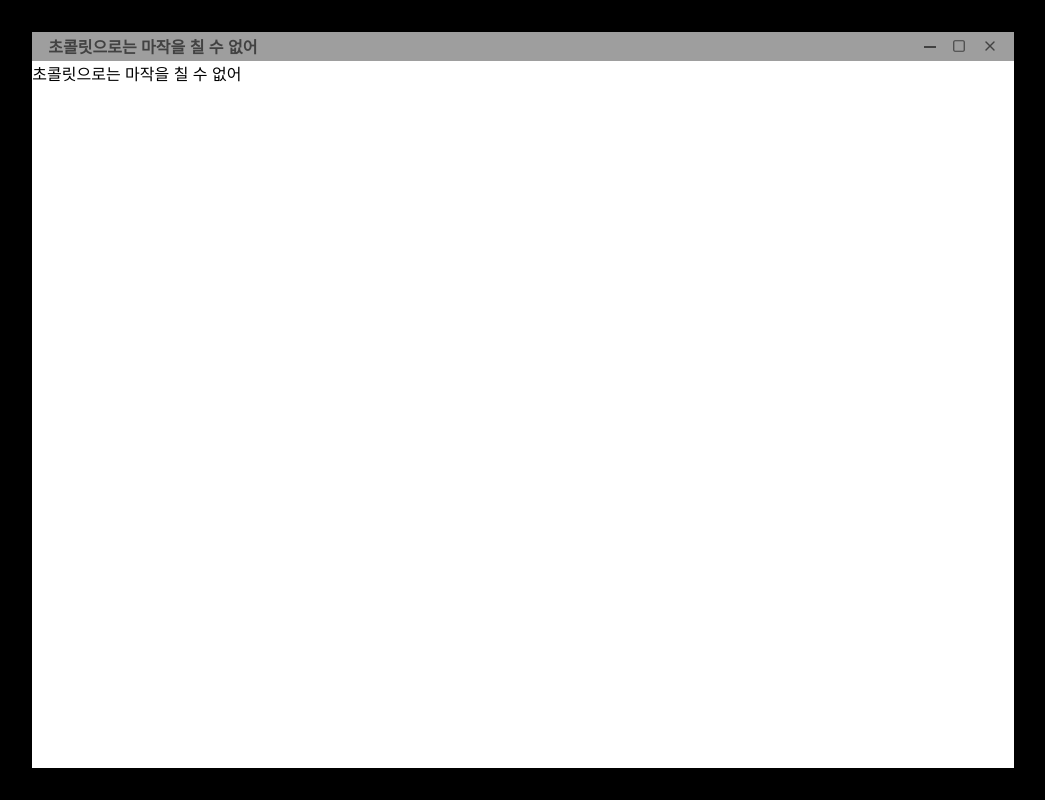
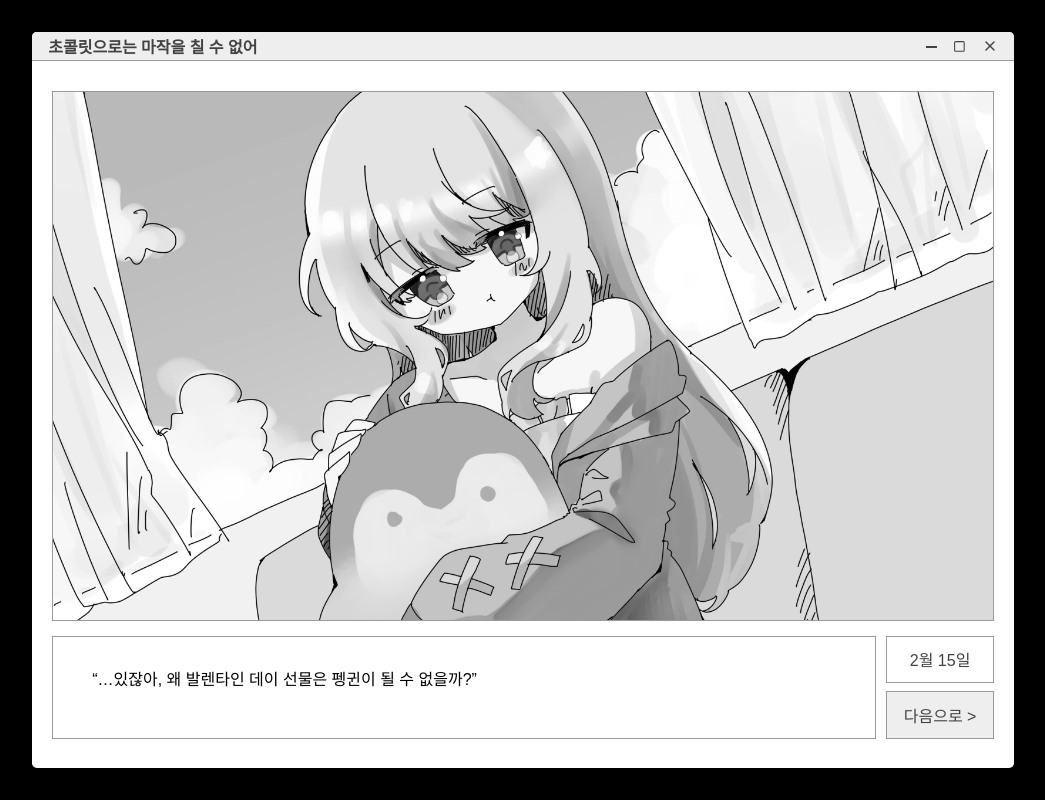
Before and after one commit to havana723/chocolate-mahjong-nai, a React (Vite) app: page / in a window 1280 px wide. Shown: the whole page, without its empty margins (117-1162 px from the left). Built offline with nearby package versions, Linux system fonts and the light colour scheme; grey boxes are pictures that could not be loaded; a web font is replaced by a local one.

Commit message:
add default ui

```diff
--- a/src/components/GameBoard.tsx
+++ b/src/components/GameBoard.tsx
@@ -7,6 +7,7 @@ const GameboardContainer = styled.div`
   position: relative;
   user-select: none;
   word-break: keep-all;
+  border-radius: 0.6vmin;
 
   @media (min-aspect-ratio: 4/3) {
     height: 100%;
@@ -16,11 +17,78 @@ const GameboardContainer = styled.div`
   }
 `;
 
+const ECGContainer = styled.img`
+  position: absolute;
+  top: 8%;
+  left: 2%;
+  width: 96%;
+  height: 72%;
+  border: 1px solid #9a9a9a;
+  display: flex;
+  align-items: center;
+  justify-content: center;
+  background-color: white;
+`;
+
+const Scriptontainer = styled.div`
+  position: absolute;
+  bottom: 4%;
+  left: 2%;
+  width: 84%;
+  height: 14%;
+  border: 1px solid #9a9a9a;
+  display: flex;
+  align-items: flex-start;
+  justify-content: flex-start;
+  padding: 3% 4%;
+  background-color: white;
+  font-size: 2vmin;
+`;
+
+const NameContainer = styled.div`
+  position: absolute;
+  bottom: 11.5%;
+  right: 2%;
+  width: 11%;
+  height: 6.5%;
+  border: 1px solid #9a9a9a;
+  display: flex;
+  align-items: center;
+  justify-content: center;
+  background-color: white;
+  color: #424242;
+  font-size: 2vmin;
+`;
+
+const NextButton = styled.button`
+  position: absolute;
+  bottom: 4%;
+  right: 2%;
+  width: 11%;
+  height: 6.5%;
+  border: 1px solid #9a9a9a;
+  display: flex;
+  align-items: center;
+  justify-content: center;
+  background-color: #eeeeee;
+  color: #424242;
+  font-size: 2vmin;
+
+  &:hover {
+    font-weight: 700;
+  }
+`;
+
 const GameBoard = () => {
   return (
     <GameboardContainer>
       <Titlebar />
-      초콜릿으로는 마작을 칠 수 없어
+      <ECGContainer src="/bom_default.jpg" />
+      <Scriptontainer>
+        “…있잖아, 왜 발렌타인 데이 선물은 펭귄이 될 수 없을까?”
+      </Scriptontainer>
+      <NameContainer>2월 15일</NameContainer>
+      <NextButton>다음으로 &gt;</NextButton>
     </GameboardContainer>
   );
 };
--- a/src/components/Titlebar.tsx
+++ b/src/components/Titlebar.tsx
@@ -6,9 +6,7 @@ const TitlebarContainer = styled.div`
   background-color: #eeeeee;
   width: 100%;
   height: 4%;
-  border-bottom: 1px solid #424242;
-  border-image: url(https://res.cloudinary.com/dangvxnul/image/upload/v1716309479/paper-border1_rvbod3.png)
-    20 fill round;
+  border-bottom: 1px solid #9a9a9a;
   display: flex;
   align-items: center;
   justify-content: space-between;
@@ -16,6 +14,8 @@ const TitlebarContainer = styled.div`
   font-size: 2vmin;
   padding: 0 2vmin;
   font-weight: 600;
+  border-top-right-radius: 0.6vmin;
+  border-top-left-radius: 0.6vmin;
 `;
 
 const Title = styled.div``;
@@ -25,13 +25,13 @@ const ButtonContainer = styled.div`
   display: flex;
   align-items: center;
   justify-content: center;
-  gap: 16px;
+  gap: 2vmin;
 `;
 
 const MinimizeButton = styled.div`
-  width: 12px;
-  height: 4px;
-  border-bottom: 2px solid #424242;
+  width: 1.4vmin;
+  height: 0.4vmin;
+  border-bottom: 0.3vmin solid #424242;
 `;
 
 const Titlebar = () => {
@@ -40,8 +40,8 @@ const Titlebar = () => {
       <Title>초콜릿으로는 마작을 칠 수 없어</Title>
       <ButtonContainer>
         <MinimizeButton />
-        <IconSquare size={14} />
-        <IconX size={16} />
+        <IconSquare size={"1.6vmin"} />
+        <IconX size={"2vmin"} />
       </ButtonContainer>
     </TitlebarContainer>
   );
```
Also changed, not shown: public/bom_default.jpg (added).
